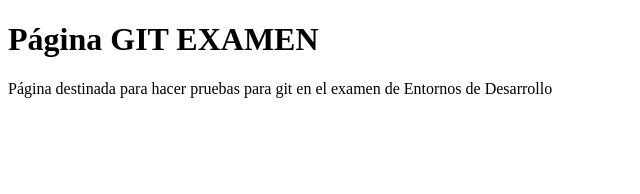
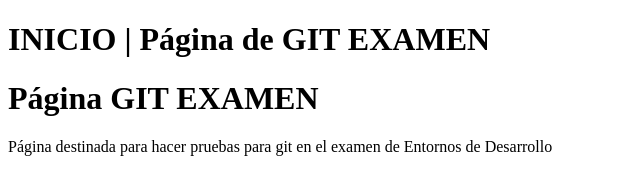
Before and after one commit to joelmh112/examen, a plain HTML site: page index.html in a window 1280 px wide. Shown: the whole page, without its empty margins (0-640 px from the left). Drawn offline with Linux system fonts and the light colour scheme.

Commit message:
added header

```diff
--- a/index.html
+++ b/index.html
@@ -5,6 +5,7 @@
     <title>Página Git</title>
 </head>
 <body>
+   <header><h1>INICIO | Página de GIT EXAMEN</h1></header>
     <h1>Página GIT EXAMEN</h1>
     <p>Página destinada para hacer pruebas para git en el examen de Entornos de Desarrollo</p>
 </body>
```
